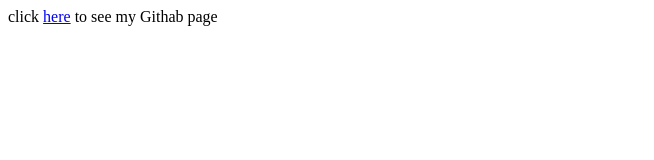
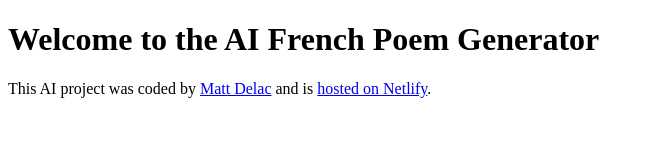
Before and after one commit to feven-5/Pome-generator, a plain HTML site: page index.html in a window 1280 px wide. Shown: the whole page, without its empty margins (0-654 px from the left). Drawn offline with Linux system fonts and the light colour scheme.

Commit message:
initial commit change

```diff
--- a/index.html
+++ b/index.html
@@ -5,7 +5,13 @@
     <meta name="viewport" content="width=device-width, initial-scale=1.0">
     <title>Document</title>
   </head>
-<body>
-  <div>click <a href="https://github.com/feven-5/Pome-generator">here</a> to see my Githab page</div>
+    <h1>Welcome to the AI French Poem Generator</h1>
+
+    <footer>
+      This AI project was coded by
+      <a href="https://github.com/feven-5/Pome-generator" target="_blank">Matt Delac</a>
+      and is
+      <a href="https://idyllic-conkies-4ed312.netlify.app/" target="_blank">hosted on Netlify</a>.
+    </footer>
   </body>
 </html>
```
Lines whose indentation alone changed are shown as unchanged.
